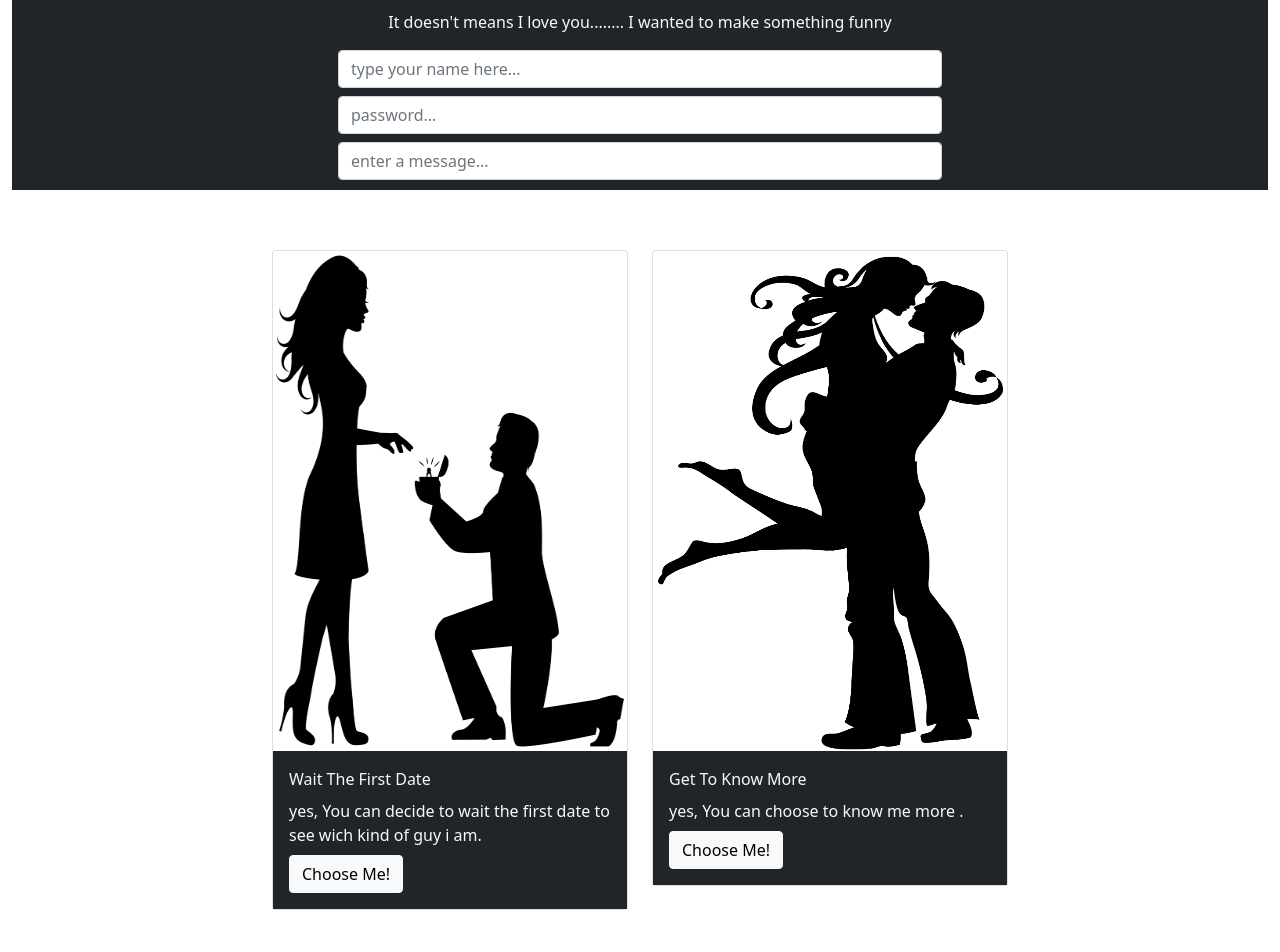
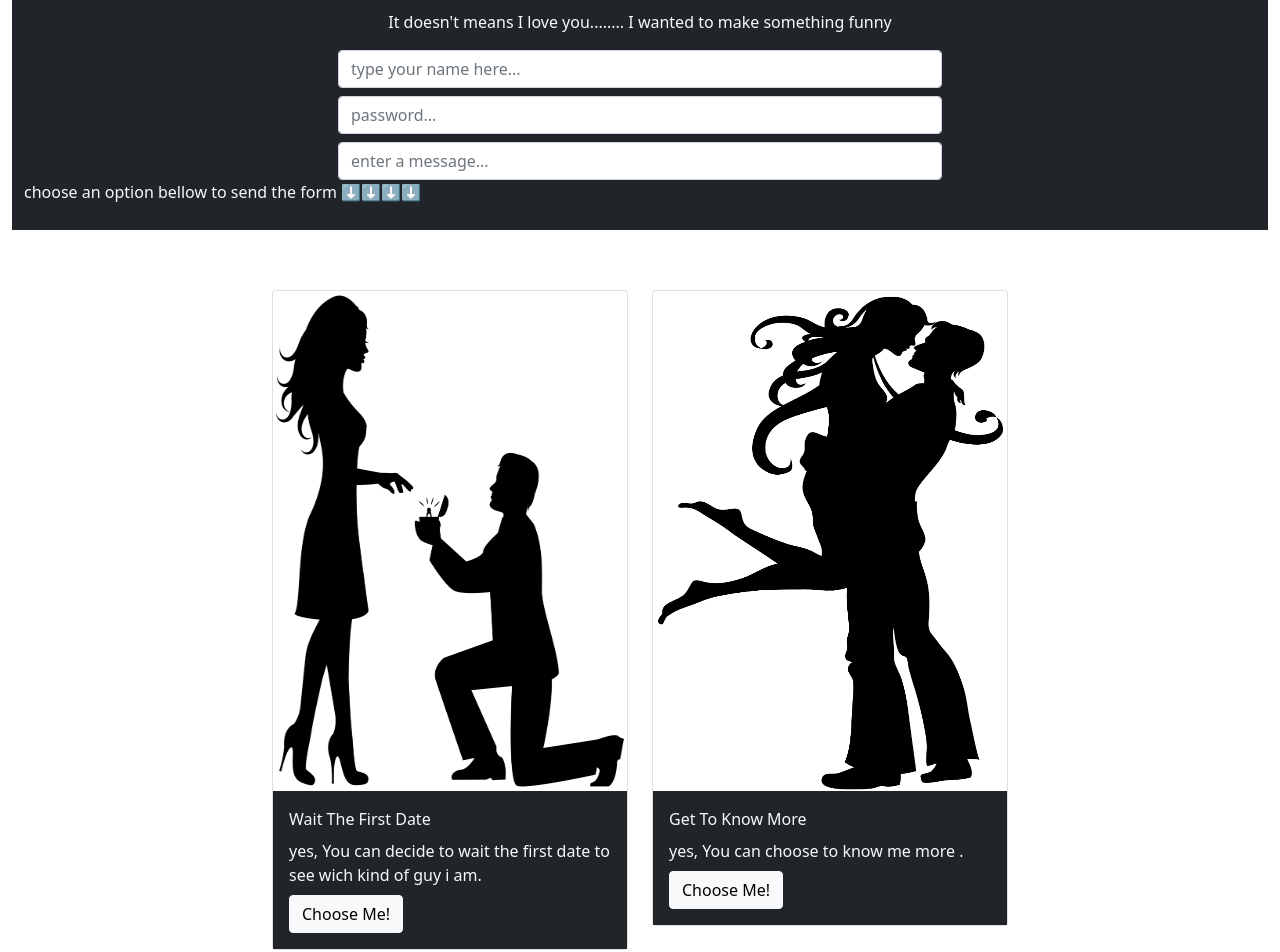
Before and after one commit to MyBetty/friends, a plain HTML site: page index.html in a window 1280 px wide. Shown: the top 952 px of the page. Drawn offline with Linux system fonts and the light colour scheme.

Commit message:
Update index.html

```diff
--- a/index.html
+++ b/index.html
@@ -27,6 +27,7 @@
                     </div>
                 </div>
             </div>
+            <p text-center text-light>choose an option bellow to send the form ⬇️⬇️⬇️⬇️</p>
         </div>
 
 
```
